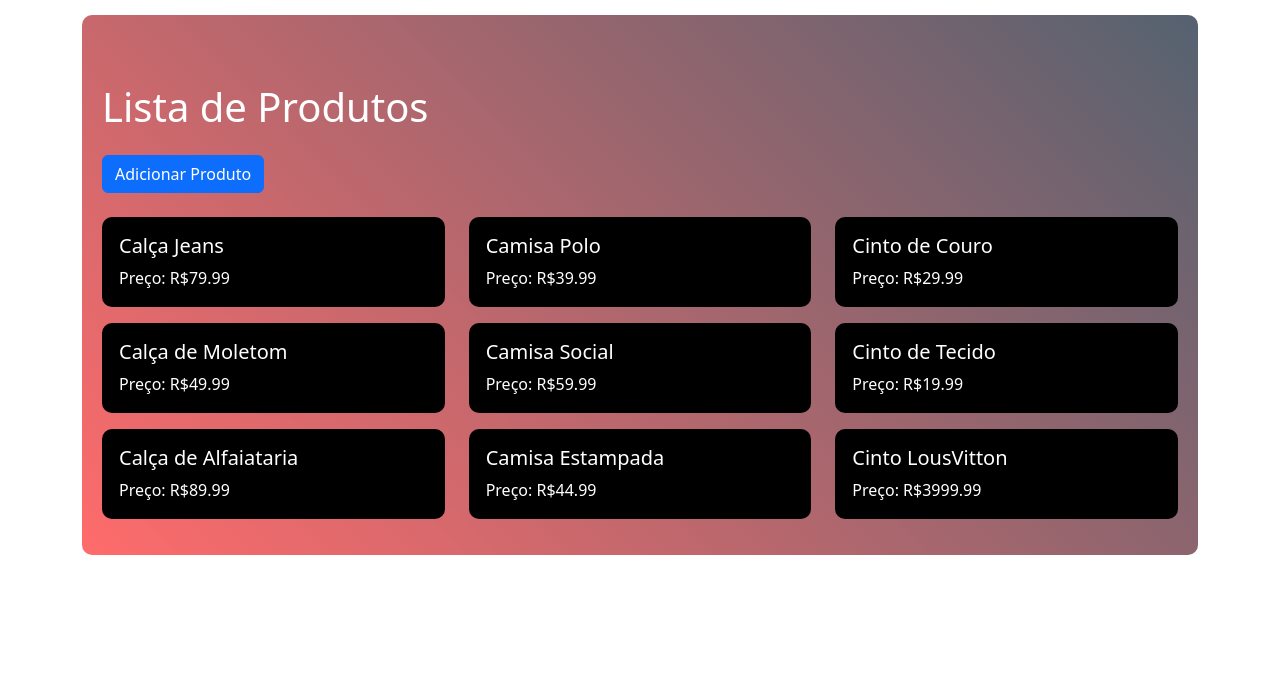
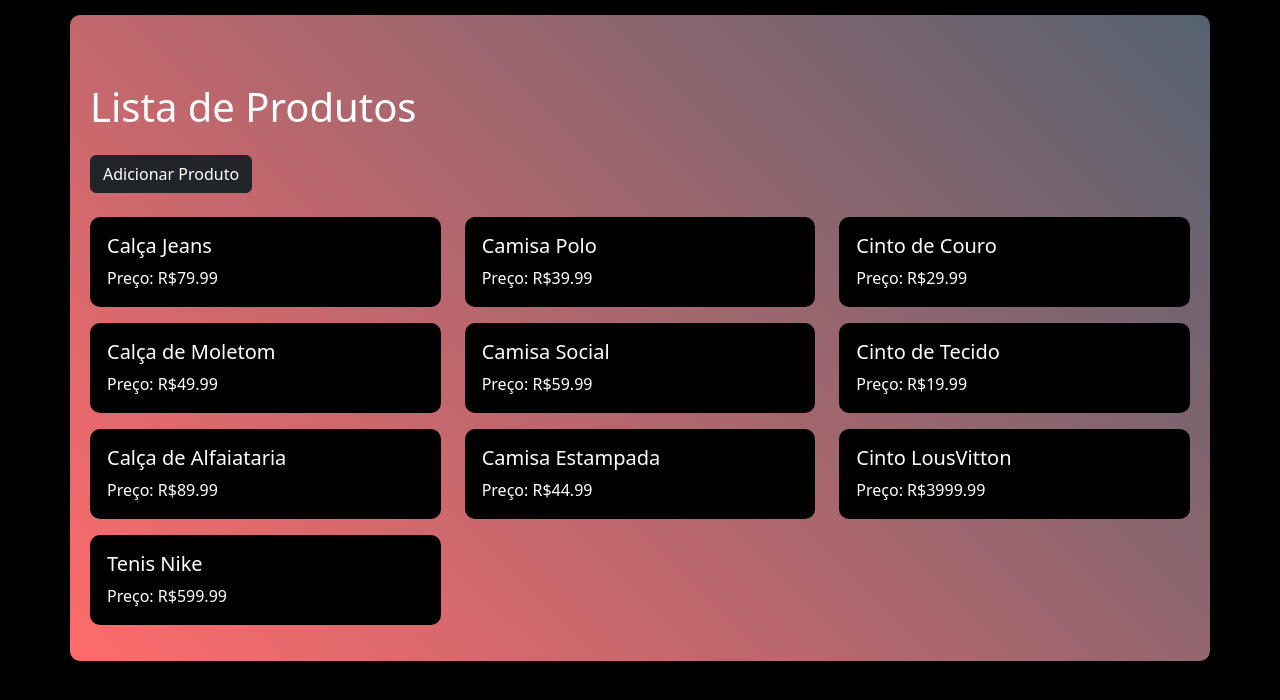
Before and after one commit to GabrielR4SH/API_JsonServe_React, a React (Create React App) app: page / in a window 1280 px wide. Shown: the top 700 px of the page. Built offline with nearby package versions, Linux system fonts and the light colour scheme; data requests are answered from the project's data file.

Commit message:
Style Done

```diff
--- a/data/db.json
+++ b/data/db.json
@@ -1,13 +1,54 @@
 {
-    "products": [
-      { "id": 1, "name": "Calça Jeans", "price": 79.99 },
-      { "id": 2, "name": "Camisa Polo", "price": 39.99 },
-      { "id": 3, "name": "Cinto de Couro", "price": 29.99 },
-      { "id": 4, "name": "Calça de Moletom", "price": 49.99 },
-      { "id": 5, "name": "Camisa Social", "price": 59.99 },
-      { "id": 6, "name": "Cinto de Tecido", "price": 19.99 },
-      { "id": 7, "name": "Calça de Alfaiataria", "price": 89.99 },
-      { "id": 8, "name": "Camisa Estampada", "price": 44.99 },
-      { "id": 9, "name": "Cinto LousVitton", "price": 3999.99 }
-    ]
-  }
+  "products": [
+    {
+      "id": 1,
+      "name": "Calça Jeans",
+      "price": 79.99
+    },
+    {
+      "id": 2,
+      "name": "Camisa Polo",
+      "price": 39.99
+    },
+    {
+      "id": 3,
+      "name": "Cinto de Couro",
+      "price": 29.99
+    },
+    {
+      "id": 4,
+      "name": "Calça de Moletom",
+      "price": 49.99
+    },
+    {
+      "id": 5,
+      "name": "Camisa Social",
+      "price": 59.99
+    },
+    {
+      "id": 6,
+      "name": "Cinto de Tecido",
+      "price": 19.99
+    },
+    {
+      "id": 7,
+      "name": "Calça de Alfaiataria",
+      "price": 89.99
+    },
+    {
+      "id": 8,
+      "name": "Camisa Estampada",
+      "price": 44.99
+    },
+    {
+      "id": 9,
+      "name": "Cinto LousVitton",
+      "price": 3999.99
+    },
+    {
+      "id": "4a11",
+      "name": "Tenis Nike",
+      "price": "599.99"
+    }
+  ]
+}
--- a/public/index.html
+++ b/public/index.html
@@ -26,7 +26,7 @@
     -->
     <title>React App</title>
   </head>
-  <body>
+  <body style="background-color: black;">
     <noscript>You need to enable JavaScript to run this app.</noscript>
     <div id="root"></div>
     <!--
--- a/src/App.js
+++ b/src/App.js
@@ -7,6 +7,7 @@ function App() {
   const [products, setProducts] = useState([]);
   const [modal, setModal] = useState(false);
   const [newProduct, setNewProduct] = useState({ name: '', price: '' });
+  const [buttonColor, setButtonColor] = useState('primary');
 
   const toggle = () => setModal(!modal);
 
@@ -20,6 +21,25 @@ function App() {
     };
 
     fetchData();
+  }, []);
+
+  useEffect(() => {
+    const intervalId = setInterval(() => {
+      setButtonColor((prevColor) => {
+        switch (prevColor) {
+          case 'primary':
+            return 'success';
+          case 'success':
+            return 'dark';
+          case 'dark':
+            return 'primary';
+          default:
+            return 'primary';
+        }
+      });
+    }, 1000); // Intervalo de 1 segundo para trocar as cores
+
+    return () => clearInterval(intervalId); // Limpa o intervalo quando o componente é desmontado
   }, []);
 
   const handleInputChange = (e) => {
@@ -43,10 +63,9 @@ function App() {
   };
 
   return (
-    <Container>
     <Container className="gradient-background">
       <h1 className="mt-5 mb-4">Lista de Produtos</h1>
-      <Button color="primary" onClick={toggle} className="mb-4">Adicionar Produto</Button>
+      <Button color={buttonColor} onClick={toggle} className="mb-4">Adicionar Produto</Button>
       <Row>
         {products.map((product) => (
           <Col md="4" key={product.id}>
@@ -75,7 +94,6 @@ function App() {
         </ModalFooter>
       </Modal>
     </Container>
-    </Container>
   );
 }
 
```
